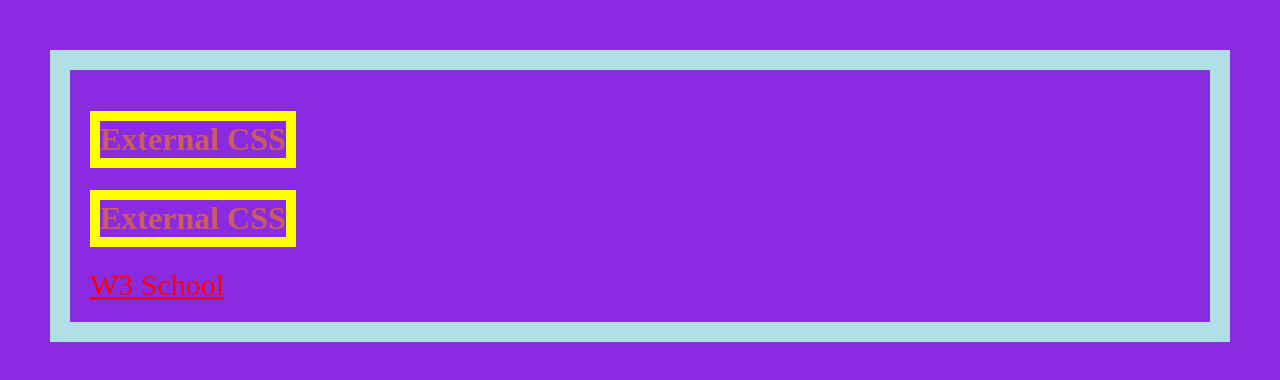
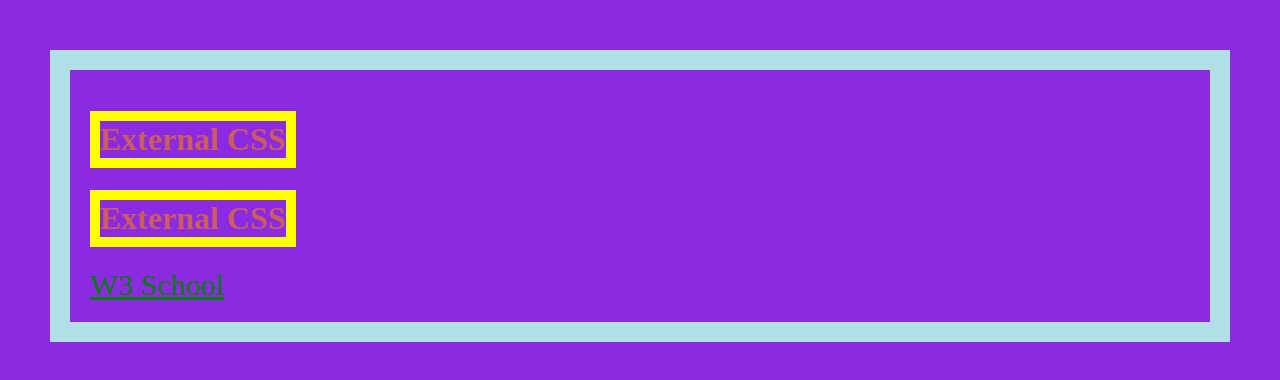
Before and after one commit to nazmul-hasan-24/html-css-basic, a plain HTML site: page external.html in a window 1280 px wide. Drawn offline with Linux system fonts and the light colour scheme.

Commit message:
html and css

```diff
--- a/css/style.css
+++ b/css/style.css
@@ -11,9 +11,15 @@ h1{
     border: 10px
     solid  yellow;
 }
-a{
+a:link{
     color: aliceblue;
     text-align: center;
     font-size: 30px;
+    color: green;
+
+}
+a:hover{
     color: red;
+    background-color: transparent;
+    text-decoration: underline;
 }
```
